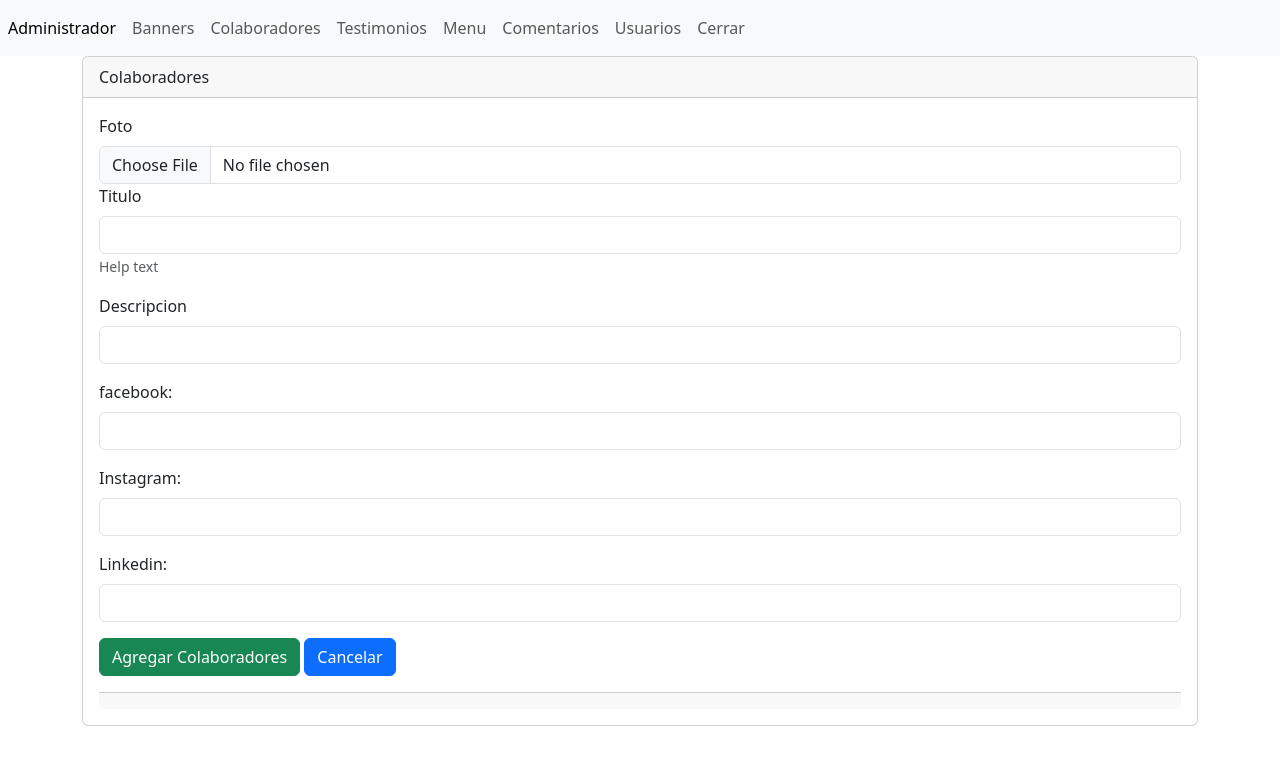
After one commit to JhonsonMedina/estructura-pagina-web-Restaurante-en-PHP, a PHP site: page /restaurante/admin/colaboradores/crear.php in a window 1280 px wide. The commit adds this page. Shown: the top 765 px of the page. Run offline with PHP 8.4, Linux system fonts and the light colour scheme.

Commit message:
Trabajando en Colaboradores en Crear banner, Borrar y agregar y borrar Imagenes

```diff
--- a/admin/bd.php
+++ b/admin/bd.php
@@ -7,7 +7,7 @@ $contraseña="";
 try{
 
  $conexion = new PDO("mysql:host=$servidor;dbname=$baseDatos", $usuario, $contraseña);
-    echo "Conectado";
+    //echo "Conectado";
 } catch(exeption $error){
   echo $error->getMessage();
 }
--- /dev/null
+++ b/admin/colaboradores/crear.php
@@ -0,0 +1,129 @@
+<?php
+
+include("../bd.php");
+
+include("../templates/header.php");
+
+
+if($_POST){
+
+
+    $titulo = (isset($_POST['titulo']))?$_POST['titulo']:"";
+    $descripcion = (isset($_POST['descripcion']))?$_POST['descripcion']:"";
+    $linkfacebook= (isset($_POST['linkfacebook']))?$_POST['linkfacebook']:"";
+    $linkinstagram= (isset($_POST['linkinstagram']))?$_POST['linkinstagram']:"";
+    $linklinkedin= (isset($_POST['linklinkedin']))?$_POST['linklinkedin']:"";
+
+
+
+
+    $sentencia=$conexion->prepare("INSERT INTO `tbl_colaboradores` (`ID`, `titulo`, `descripcion`, `linkfacebook`, `linkinstagram`, `linklinkedin`, `foto`)
+    VALUES (NULL, :titulo, :descripcion, :linkfacebook,:linkinstagram,:linklinkedin,:foto);");
+
+
+$foto = (isset($_FILES['foto']["name"]))?$_FILES['foto']["name"]:"";
+$fecha_foto = new DateTime();
+$nombre_foto=$fecha_foto->getTimestamp()."_".$foto;
+$tmp_foto= $_FILES["foto"]["tmp_name"];
+
+if($tmp_foto!=""){
+
+    move_uploaded_file($tmp_foto,"../../images/colaboradores/".$nombre_foto);
+
+}
+
+
+$sentencia->bindParam(":foto", $nombre_foto);
+$sentencia->bindParam(":titulo", $titulo);
+$sentencia->bindParam(":descripcion", $descripcion);
+$sentencia->bindParam(":linkfacebook",$linkfacebook);
+$sentencia->bindParam(":linkinstagram", $linkinstagram);
+$sentencia->bindParam(":linklinkedin", $linklinkedin);
+
+$sentencia->execute();
+
+
+}
+
+
+?>
+
+
+<div class="card">
+    <div class="card-header">Colaboradores</div>
+    <div class="card-body">
+
+    <form action="" method="post" enctype="multipart/form-data">
+
+<div class="mb-3">
+    <label for="foto" class="form-label">Foto</label>
+    <input type="file" class="form-control" name="foto" id="foto" placeholder=""/>
+
+    <div class="mb-3">
+        <label for="" class="form-label">Titulo</label>
+        <input type="text"class="form-control" name="titulo" id="titulo" aria-describedby="helpId" placeholder=""
+        />
+        <small id="helpId" class="form-text text-muted">Help text</small>
+    </div>
+
+   <div class="mb-3">
+    <label for="descripcion" class="form-label">Descripcion</label>
+    <input type="text" class="form-control" name= "descripcion" id="descripcion" aria-describedby="helpId" placeholder=""
+    />
+   </div>
+
+     <div class="mb-3">
+        <label for="linkfacebook" class="form-label">facebook:</label>
+        <input
+            type="text"
+            class="form-control"
+            name="linkfacebook"
+            id="linkfacebook"
+            aria-describedby="helpId"
+            placeholder=""
+        />
+     </div>
+
+     <div class="mb-3">
+        <label for="linkinstagram" class="form-label">Instagram:</label>
+        <input
+            type="text"
+            class="form-control"
+            name="linkinstagram"
+            id="linkinstagram"
+            aria-describedby="helpId"
+            placeholder=""
+        />
+     </div>
+
+
+     <div class="mb-3">
+        <label for="linklinkedin" class="form-label">Linkedin:</label>
+        <input
+            type="text"
+            class="form-control"
+            name="linklinkedin"
+            id="linklinkedin"
+            aria-describedby="helpId"
+            placeholder=""
+        />
+     </div>
+
+     <button type="submit" class="btn btn-success">Agregar Colaboradores</button>
+
+<a name="" id="" class="btn btn-primary"  href="index.php" role="button">Cancelar</a>
+
+    </form>
+
+    </div>
+
+    <div class="card-footer text-muted">
+
+     </div>
+    </div>
+
+
+
+
+
+<?php include("../templates/footer.php");  ?>
--- /dev/null
+++ b/admin/colaboradores/editar .php
@@ -0,0 +1,6 @@
+<?php
+
+
+
+
+?>
```
Also changed, not shown: admin/colaboradores/index.php (added, +114 -0 lines), index.php (+34 -8 lines).
